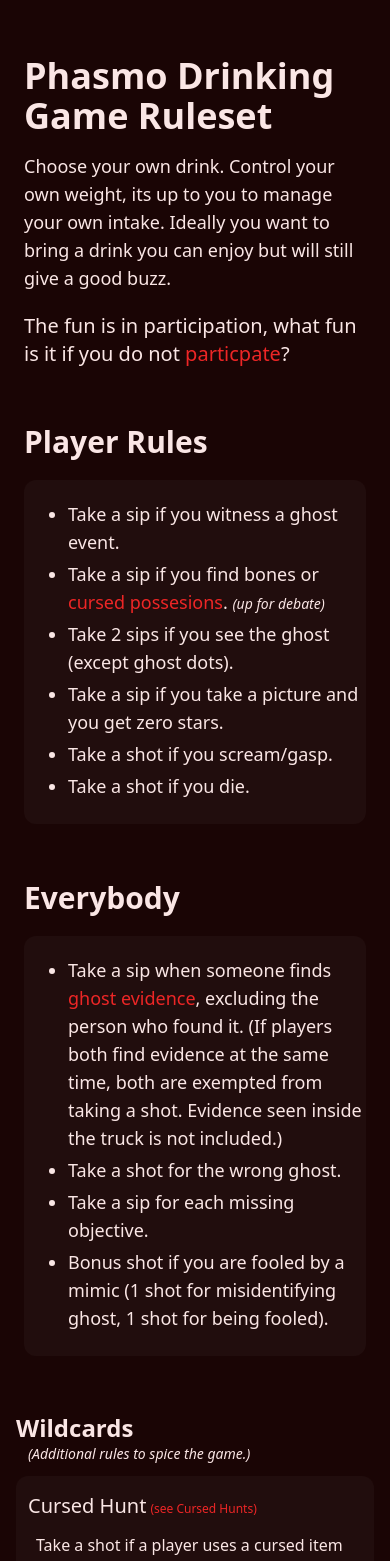
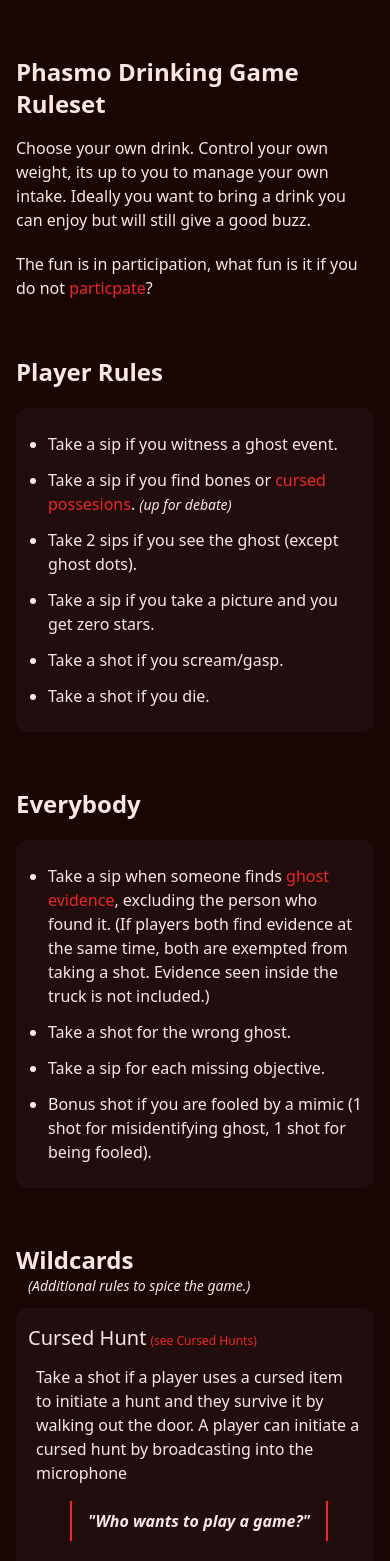
Before and after one commit to kohisama/phasmo-drinking-game, a React (Create React App) app: page / in a window 390 px wide. Shown: the top 1561 px of the page. Built offline with nearby package versions, Linux system fonts and the light colour scheme.

Commit message:
Makes components fully responsive.

```diff
--- a/src/components/CursedHunt.jsx
+++ b/src/components/CursedHunt.jsx
@@ -3,7 +3,7 @@
 const CursedHunt = () => {
   return (
     <>
-      <div className='bg-secondary rounded-xl p-3 py-6 sm:p-5 md:px-7'>
+      <div className='bg-secondary rounded-xl p-3 py-6 sm:p-5 sm:py-7 md:px-7'>
         <div>
           <h3 className='font-medium text-xl md:text-2xl leading-3 sm:leading-8 mb-4 sm:mt-0'>
             Cursed Hunt
--- a/src/components/EverybodyRules.jsx
+++ b/src/components/EverybodyRules.jsx
@@ -12,13 +12,13 @@
   return (
     <div className='w-full pb-14'>
       <div className='w-full max-w-[1440px] mx-auto'>
-        <div className='flex flex-col text-default text-lg px-6'>
-          <h2 className='text-3xl font-bold mb-5'>Everybody</h2>
-          <div className='py-5 pl-8 bg-secondary rounded-xl'>
-            <ul className='list-disc ml-3'>
+        <div className='flex flex-col text-default text-base md:text-lg px-4'>
+          <h2 className='text-2xl md:text-3xl font-bold mb-5'>Everybody</h2>
+          <div className='p-3 py-6 sm:p-5 sm:py-7 md:px-7 bg-secondary rounded-xl'>
+            <ul className='list-disc flex flex-col gap-3 ml-5'>
               {EVERYBODY_RULES.map((items,index) => {
                 return (
-                  <li key={index} className='pb-1'>{items}</li>
+                  <li key={index}>{items}</li>
                 )
               })}
             </ul>
--- a/src/components/Intro.jsx
+++ b/src/components/Intro.jsx
@@ -5,10 +5,10 @@
     <div>
       <div className='w-full py-14'>
         <div className='w-full max-w-[1440px] mx-auto'>
-          <div className='flex flex-col px-6 text-default text-lg'>
-            <h1 className='text-4xl font-bold mb-4'>Phasmo Drinking Game Ruleset</h1>
+          <div className='flex flex-col px-4 text-default text-base md:text-lg'>
+            <h1 className='text-2xl sm:text-3xl md:text-4xl font-bold mb-4'>Phasmo Drinking Game Ruleset</h1>
             <p className='mb-5'>Choose your own drink. Control your own weight, its up to you to manage your own intake. Ideally you want to bring a drink you can enjoy but will still give a good buzz.</p>
-            <p className='font-medium text-xl'>The fun is in participation, what fun is it if you do not <a href='https://www.youtube.com/watch?v=uHgt8giw1LY' target='_blank' rel='noreferrer' className='a-link'>particpate</a>?</p>
+            <p className='font-medium text-base sm:text-lg md:text-xl'>The fun is in participation, what fun is it if you do not <a href='https://www.youtube.com/watch?v=uHgt8giw1LY' target='_blank' rel='noreferrer' className='a-link'>particpate</a>?</p>
           </div>
         </div>
       </div>
--- a/src/components/PlayerRules.jsx
+++ b/src/components/PlayerRules.jsx
@@ -14,13 +14,13 @@
   return (
     <div className='w-full pb-14'>
       <div className='w-full max-w-[1440px] mx-auto'>
-        <div className='flex flex-col text-default text-lg px-6'>
-          <h2 className='text-3xl font-bold mb-5'>Player Rules</h2>
-          <div className='py-5 pl-8 bg-secondary rounded-xl'>
-            <ul className='list-disc ml-3'>
+        <div className='flex flex-col text-default text-base md:text-lg px-4'>
+          <h2 className='text-2xl md:text-3xl font-bold mb-5'>Player Rules</h2>
+          <div className='p-3 py-6 sm:p-5 sm:py-7 md:px-7 bg-secondary rounded-xl'>
+            <ul className='list-disc flex flex-col gap-3 ml-5'>
               {PLAYER_RULES.map((items,index) => {
                 return (
-                  <li key={index} className='pb-1'>{items}</li>
+                  <li key={index}>{items}</li>
                 )
               })}
             </ul>
--- a/src/components/RottenEgg.jsx
+++ b/src/components/RottenEgg.jsx
@@ -3,7 +3,7 @@
 const RottenEgg = () => {
   return (
     <>
-      <div className='bg-secondary rounded-xl p-3 py-6 sm:p-5 md:px-7'>
+      <div className='bg-secondary rounded-xl p-3 py-6 sm:p-5 sm:py-7 md:px-7'>
         <div className='mb-4'>
           <h3 className='font-medium text-xl md:text-2xl leading-3 sm:leading-8 sm:mt-0 mb-2'>
             Rotten Egg
```
